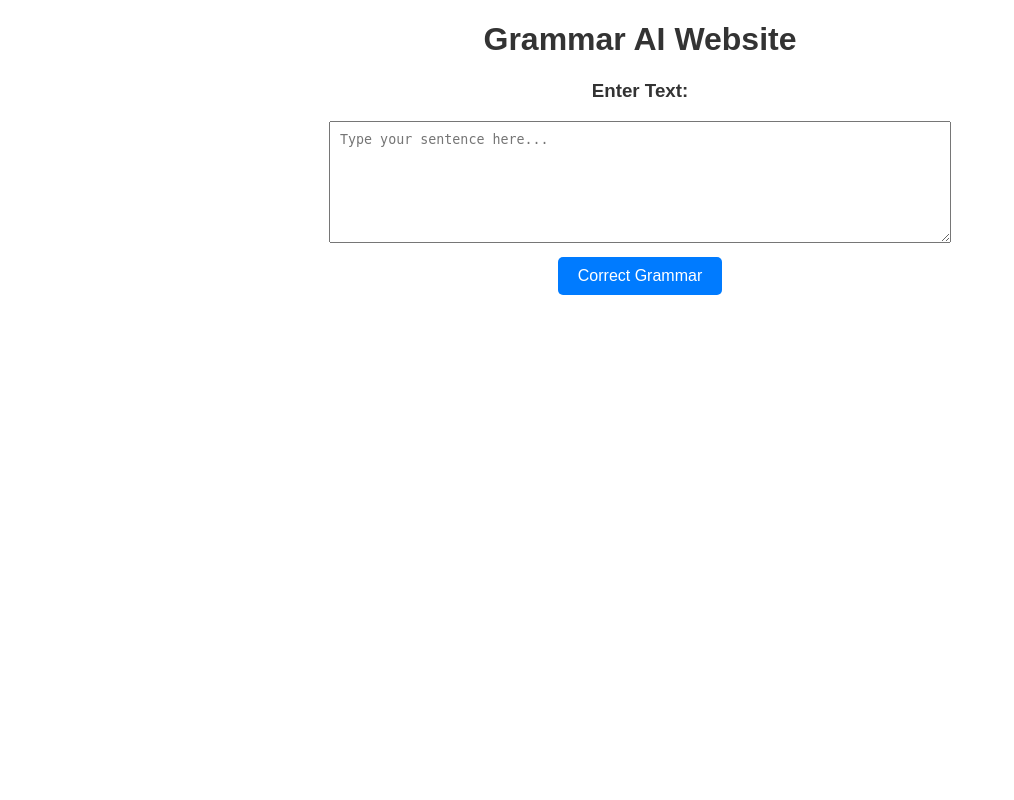
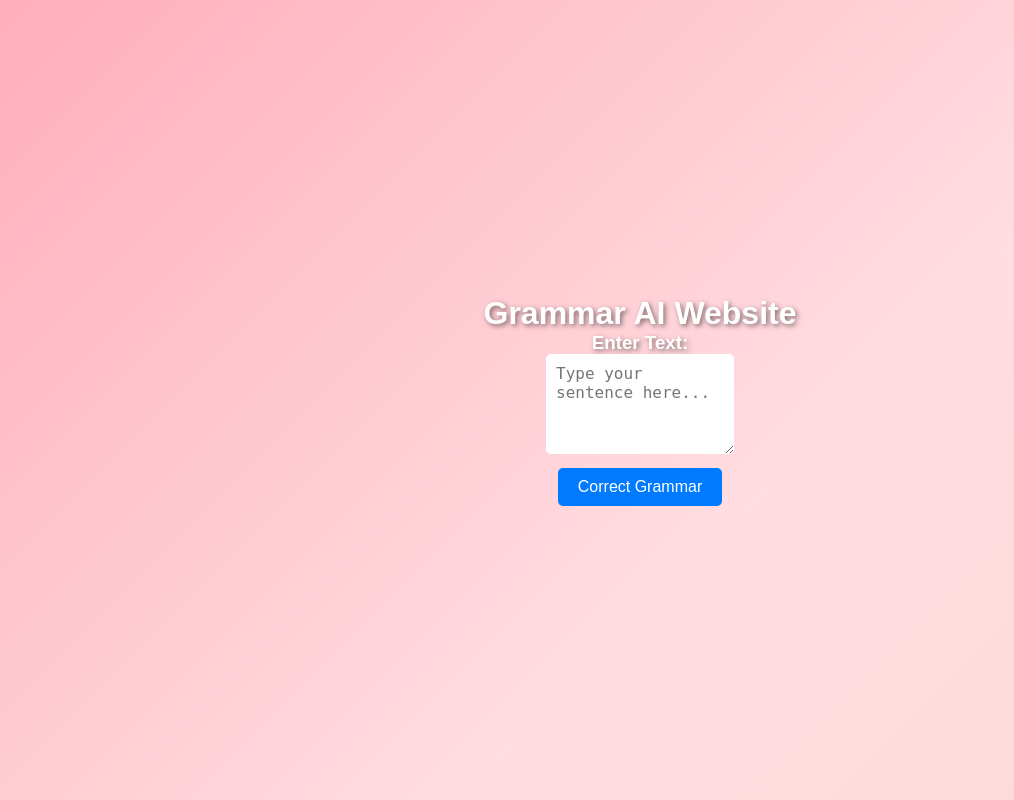
Before and after one commit to Adarsh-890/grammar-ai-website, a Flask app: page / in a window 1280 px wide. Shown: the whole page, without its empty margins (0-1014 px from the left). Run offline with Flask 3, Linux system fonts and the light colour scheme.

Commit message:
Update index.html

```diff
--- a/templates/index.html
+++ b/templates/index.html
@@ -5,19 +5,47 @@
     <meta name="viewport" content="width=device-width, initial-scale=1.0">
     <title>Grammar AI</title>
     <style>
+        * {
+            margin: 0;
+            padding: 0;
+            box-sizing: border-box;
+        }
+
+        /* Gradient Animation */
         body {
+            height: 100vh;
+            display: flex;
+            justify-content: center;
+            align-items: center;
+            flex-direction: column;
             font-family: Arial, sans-serif;
             text-align: center;
-            margin: 20px;
+            color: white;
+            text-shadow: 2px 2px 5px rgba(0, 0, 0, 0.5);
+            background: linear-gradient(-45deg, #ff9a9e, #fad0c4, #ffdde1, #ff758c);
+            background-size: 400% 400%;
+            animation: gradientAnimation 8s ease infinite;
         }
+
+        @keyframes gradientAnimation {
+            0% { background-position: 0% 50%; }
+            50% { background-position: 100% 50%; }
+            100% { background-position: 0% 50%; }
+        }
+
         textarea {
             width: 80%;
-            max-width: 600px; /* Maximum width to keep layout clean */
+            max-width: 600px;
             height: 100px;
             margin-bottom: 10px;
             padding: 10px;
             resize: vertical;
+            border: none;
+            border-radius: 5px;
+            font-size: 16px;
+            color: #333;
         }
+
         button {
             padding: 10px 20px;
             font-size: 16px;
@@ -26,12 +54,15 @@
             color: white;
             border: none;
             border-radius: 5px;
+            transition: background 0.3s ease;
         }
+
         button:hover {
             background-color: #0056b3;
         }
+
         h1, h3 {
-            color: #333;
+            color: white;
         }
     </style>
 </head>
```
